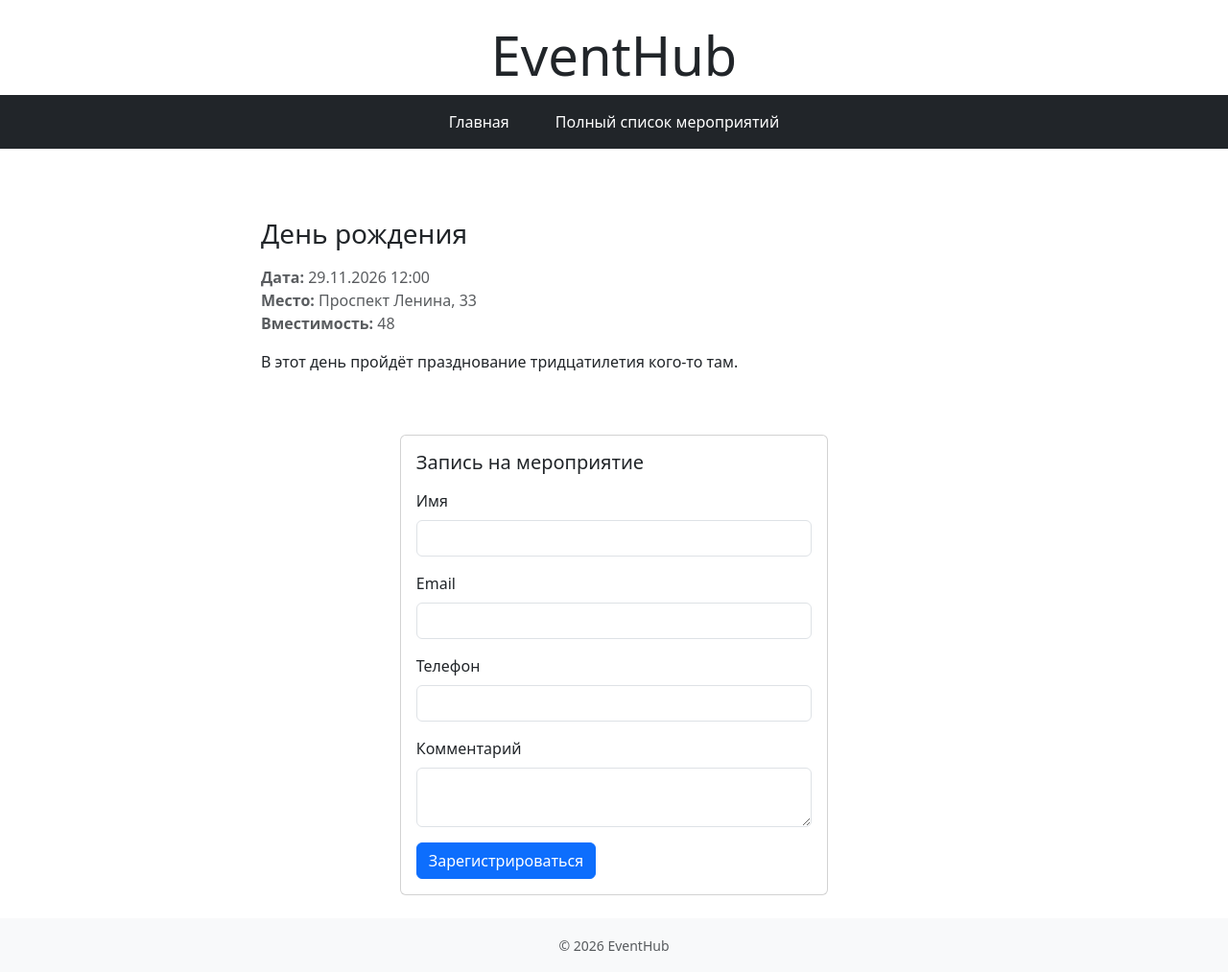
After one commit to Karanedash/EventHub, a Django app: page /events/2/ in a window 1280 px wide. The commit adds this page. Shown: the whole page at 96% size. Run offline with Django 5.2, Linux system fonts and the light colour scheme; data comes from the database, SQL or seed files in the repository.

Commit message:
feat: добавлены подробные страницы мероприятий

```diff
--- a/project/events/templates/events/base.html
+++ b/project/events/templates/events/base.html
@@ -14,12 +14,14 @@
                 <li class="nav-item">
                     <a href="{% url 'main' %}" class="nav-link text-white">Главная</a>
                 </li>
+                {% if request.path == "/" %}
                 <li class="nav-item">
                     <a href="#description" class="nav-link text-white">Описание проекта</a>
                 </li>
                 <li class="nav-item">
                     <a href="#closest" class="nav-link text-white">Ближайшие мероприятия</a>
                 </li>
+                {% endif %}
                 <li class="nav-item">
                     <a href="{% url 'event_list' %}" class="nav-link text-white">Полный список мероприятий</a>
                 </li>
--- /dev/null
+++ b/project/events/templates/events/details.html
@@ -0,0 +1,48 @@
+{% extends "events/base.html" %}
+
+{% block content %}
+    <div class="row g-4 mb-5">
+        {% if event.image %}
+            <div class="col-md-6">
+                <img src="{{ event.image.url }}" alt="{{ event.title }}" class="img-fluid w-100 object-fit-cover" style="max-height: 400px;">
+            </div>
+        {% endif %}
+        <div class="{% if event.image %}col-md-6{% else %}col-md-8 mx-auto{% endif %}">
+            <h1 class="h3 mb-3">{{ event.title }}</h1>
+            <ul class="list-unstyled text-muted">
+                <li><strong>Дата:</strong> {{ event.date|date:"d.m.Y H:i" }}</li>
+                <li><strong>Место:</strong> {{ event.location }}</li>
+                {% if event.capacity %}
+                    <li><strong>Вместимость:</strong> {{ event.capacity }}</li>
+                {% endif %}
+            </ul>
+            <p>{{ event.description }}</p>
+        </div>
+    </div>
+
+    <div class="card mx-auto" style="max-width: 40%;">
+        <div class="card-body">
+            <h2 class="h5 mb-3">Запись на мероприятие</h2>
+            <form method="post">
+                <div class="mb-3">
+                    <label for="name_id" class="form-label">Имя</label>
+                    <input type="text" id="name_id" class="form-control" required>
+                </div>
+                <div class="mb-3">
+                    <label for="email_id" class="form-label">Email</label>
+                    <input type="email" id="email_id" class="form-control" required>
+                </div>
+                <div class="mb-3">
+                    <label for="tel_id" class="form-label">Телефон</label>
+                    <input type="tel" id="tel_id" class="form-control">
+                </div>
+                <div class="mb-3">
+                    <label for="textarea_id" class="form-label">Комментарий</label>
+                    <textarea id="textarea_id" class="form-control"></textarea>
+                </div>
+                <button type="submit" class="btn btn-primary">Зарегистрироваться</button>
+            </form>
+        </div>
+    </div>
+
+{% endblock %}
--- a/project/events/urls.py
+++ b/project/events/urls.py
@@ -5,4 +5,5 @@ from . import views
 urlpatterns = [
     path("", views.main, name="main"),
     path("events/", views.event_list, name="event_list"),
+    path("events/<int:event_id>/", views.details, name="details"),
 ]
--- a/project/events/views.py
+++ b/project/events/views.py
@@ -1,14 +1,22 @@
 from django.utils import timezone
 
-from django.shortcuts import render
+from django.shortcuts import get_object_or_404, render
 from .models import Event
 # Create your views here.
+
+
 def main(request):
     latest_event_list = Event.objects.filter(is_published=True, date__gte=timezone.now()).order_by("date")[:3]
-    context = {"latest_event_list" : latest_event_list}
+    context = {"latest_event_list": latest_event_list}
     return render(request, "events/home.html", context)
+
 
 def event_list(request):
     full_event_list = Event.objects.filter(is_published=True, date__gte=timezone.now()).order_by("date")
     context = {"full_event_list": full_event_list}
     return render(request, "events/event_list.html", context)
+
+
+def details(request, event_id):
+    event = get_object_or_404(Event, pk=event_id)
+    return render(request, "events/details.html", {"event": event})
```
Also changed, not shown: project/events/templates/events/cards.html (+9 -8 lines).
